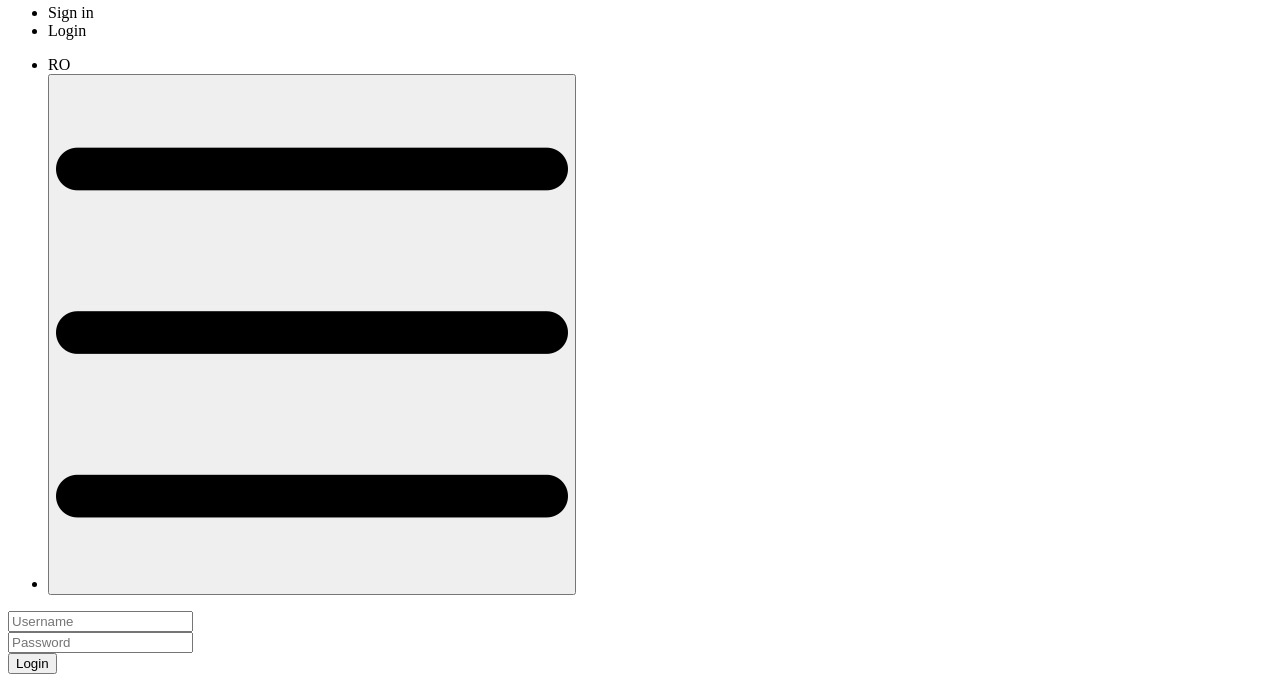
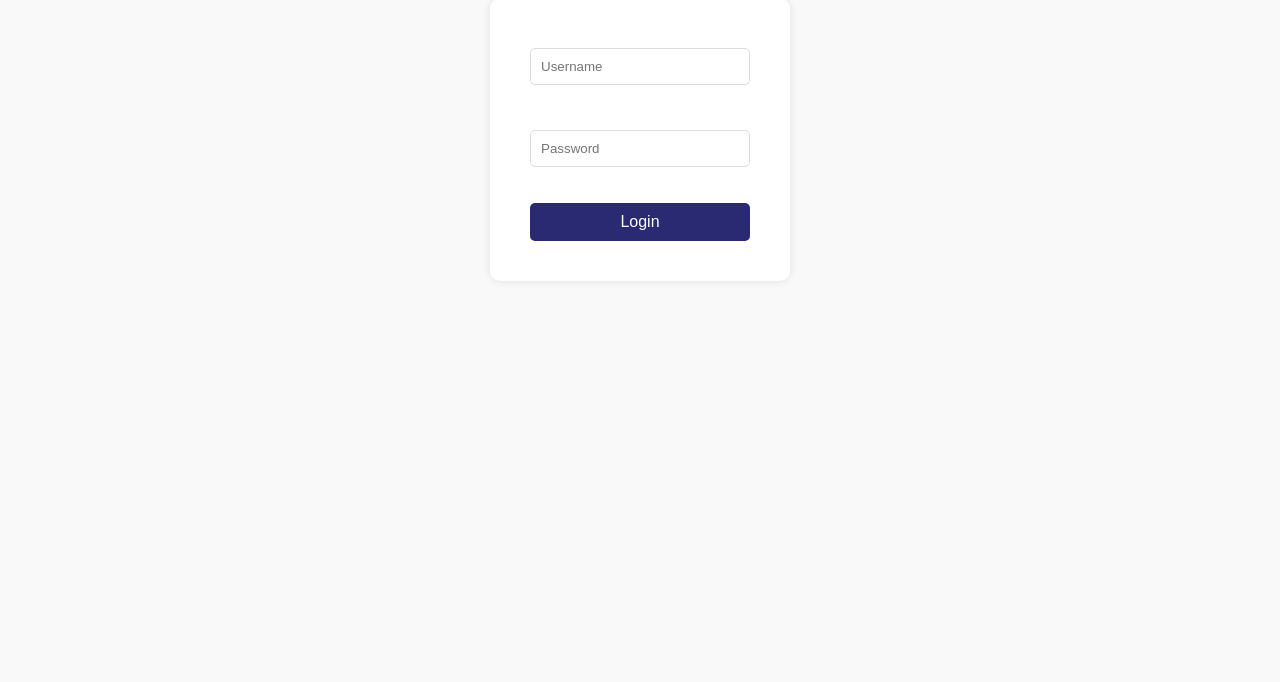
Before and after one commit to laura200705/FinalProject_GGIT_FS, a plain HTML site: page login.html in a window 1280 px wide. Shown: the part 305-987 px from the top of the page. After the commit the page ends 800 px from the top, so only its background shows below. Drawn offline with Linux system fonts and the light colour scheme.

Commit message:
Made MainPage, Login halff

```diff
--- a/login.html
+++ b/login.html
@@ -4,6 +4,7 @@
     <meta charset="UTF-8">
     <meta name="viewport" content="width=device-width, initial-scale=1.0">
     <title>Login</title>
+    <link rel="stylesheet" href="style.login.css">
 </head>
 <body>
     <header>
@@ -11,8 +12,8 @@
 
             <a href="#"><img src="imagini/logo.png.png"></a>
             <ul>
-                <li>Sign in</li>
-                <li>Login</li>
+                <li><a href="sign.html">Sign in</a></li>
+                <li><a href="login.html">Login</a></li>
             </ul>
             <ul>
                 <li>RO</li>
--- a/style.css
+++ b/style.css
@@ -0,0 +1,107 @@
+
+
+/*header*/
+header {
+    background-color: #fff;
+    padding: 10px 0;
+}
+
+header nav {
+    display: flex;
+    justify-content: space-between;
+    align-items: center;
+    padding: 0 20px;
+}
+ /*logo*/
+header nav a img {
+    height: 70px;
+}
+
+header nav ul {
+    display: flex;
+    list-style: none;
+    padding: 0;
+}
+
+/*sign in/login*/
+
+
+
+
+
+
+header nav ul:first-of-type {
+    margin-left: auto;
+}
+
+header nav ul:first-of-type li {
+    margin: 0 10px;
+    font-family: Arial, sans-serif;
+    font-size: 20px;
+    color: #232323;
+    position: relative;
+}
+
+header nav ul:first-of-type li:not(:last-child)::after {
+    content: '';
+    position: absolute;
+    right: -10px;
+    top: 50%;
+    transform: translateY(-50%);
+    width: 1px;
+    height: 20px;
+
+}
+
+
+/*buton RO*/
+header nav ul:last-of-type li {
+    margin: 0 13px;
+    font-family: Arial, sans-serif;
+    font-size: 20px;
+}
+
+/*hamburger menu*/
+header nav ul:last-of-type li button {
+   background: none;
+    border: none;
+    cursor: pointer;
+}
+
+header nav ul:last-of-type li button img {
+    height: 30px;
+
+}
+
+
+
+footer {
+    background-color: #2a2a72;
+    color: #fff;
+    padding: 30px 30px;
+    display: flex;
+    justify-content: space-between;
+    align-items: center;
+
+
+}
+
+footer p {
+    margin: 0;
+}
+
+footer ul {
+    list-style: none;
+    display: flex;
+    gap: 10px;
+}
+
+footer ul button {
+    background: none;
+    border: none;
+    height: 30px;
+}
+
+footer ul button img {
+    height: 30px;
+}
--- /dev/null
+++ b/style.login.css
@@ -0,0 +1,103 @@
+* {
+    margin: 0;
+    padding: 0;
+    box-sizing: border-box;
+}
+
+body {
+    font-family: Arial, sans-serif;
+    line-height: 1.6;
+    background-color: #f9f9f9;
+    display: flex;
+    flex-direction: column;
+    align-items: center;
+    justify-content: center;
+    height: 100vh;
+}
+
+header {
+    background-color: #fff;
+    padding: 10px 20px;
+    border-bottom: 1px solid #ddd;
+    width: 100%;
+    display: flex;
+    justify-content: space-between;
+    align-items: center;
+}
+
+header nav {
+    display: flex;
+    justify-content: space-between;
+    align-items: center;
+    width: 100%;
+}
+
+header nav a img {
+    height: 60px;
+}
+
+header nav ul {
+    list-style: none;
+    display: flex;
+    gap: 20px;
+    align-items: center;
+}
+
+header nav ul li {
+    font-size: 18px;
+    color: #333;
+    position: relative;
+}
+
+header nav ul li:not(:last-child)::after {
+    content: '|';
+    position: absolute;
+    right: -10px;
+    color: #333;
+}
+
+header nav ul li button {
+    background: none;
+    border: none;
+}
+
+header nav ul li button img {
+    height: 24px;
+}
+
+div {
+    background-color: #fff;
+    padding: 40px;
+    box-shadow: 0 0 10px rgba(0, 0, 0, 0.1);
+    border-radius: 10px;
+    width: 300px;
+}
+
+form {
+    display: flex;
+    flex-direction: column;
+    align-items: center;
+}
+
+form input {
+    width: 100%;
+    padding: 10px;
+    margin: 10px 0;
+    border: 1px solid #ddd;
+    border-radius: 5px;
+}
+
+form button {
+    width: 100%;
+    padding: 10px;
+    background-color: #2a2a72;
+    color: #fff;
+    border: none;
+    border-radius: 5px;
+    font-size: 16px;
+    cursor: pointer;
+}
+
+form button:hover {
+    background-color: #1e1e5c;
+}
```
Also changed, not shown: index.html (+4 -3 lines).
